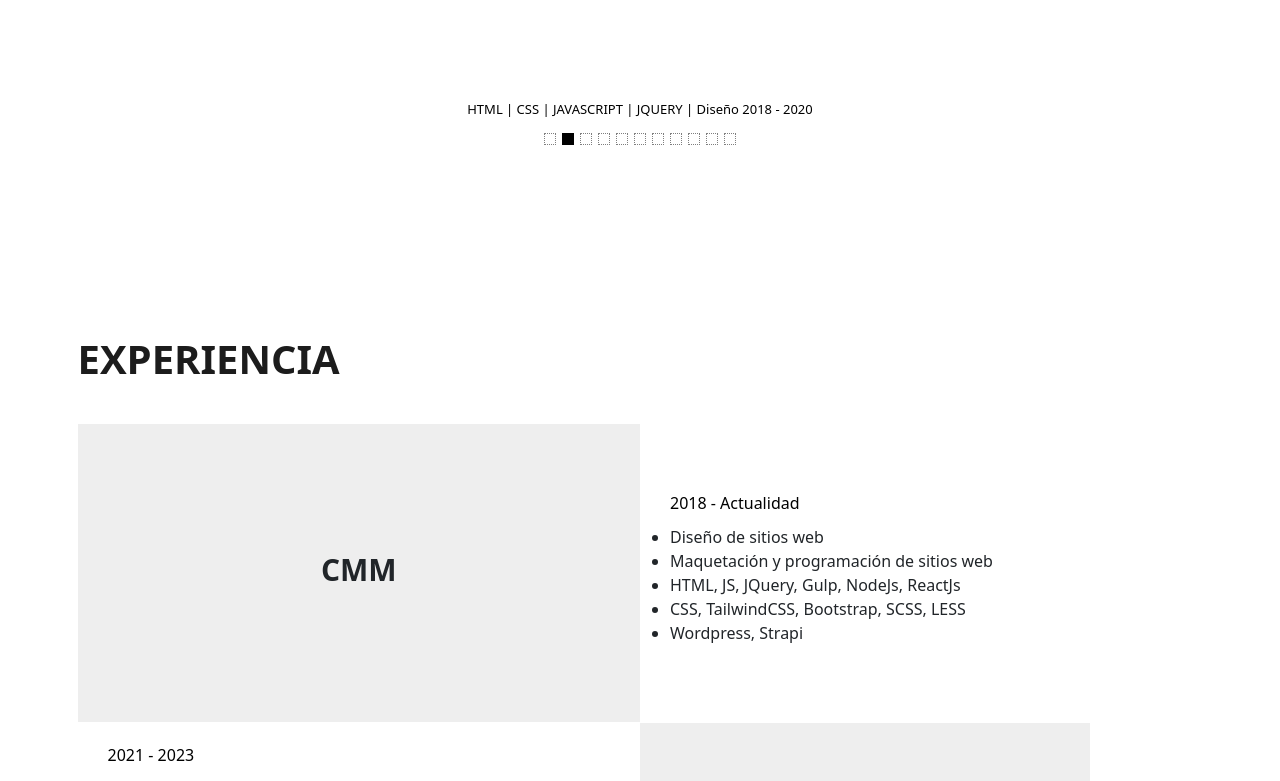
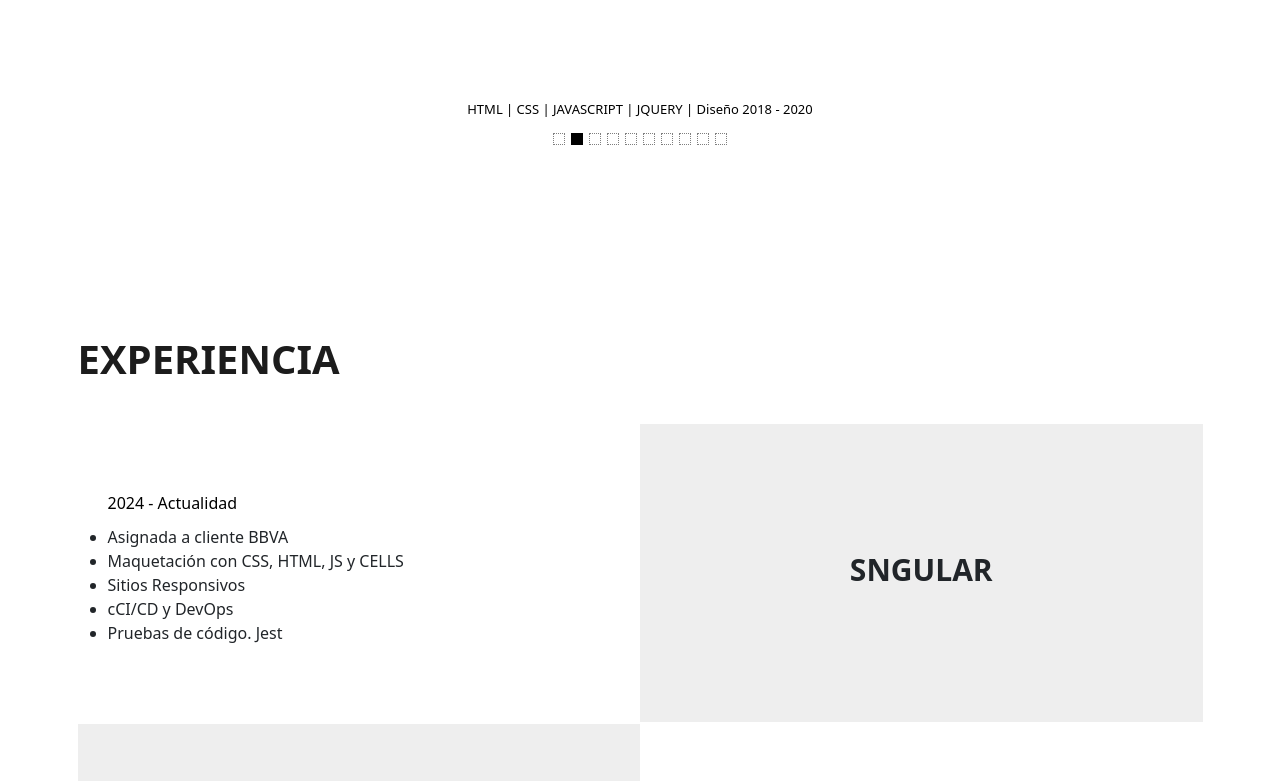
Before and after one commit to RavenAoiffe/AmeyalliYanezPortfolio, a React (Vite) app: page / in a window 1280 px wide. Shown: the part 1700-2481 px from the top of the page. Built offline with nearby package versions, Linux system fonts and the light colour scheme.

Commit message:
Feat: update the portfolio and experience

```diff
--- a/src/components/Experiencia.jsx
+++ b/src/components/Experiencia.jsx
@@ -3,7 +3,23 @@ const Experiencia = () => {
     return (
         <div id="experiencia">
       <h2 className='mt-8 mb-10 font-size-4rem font-900 color-darkgray'>Experiencia</h2>
-
+        <div className="bloque flex experiencia">
+                <div className="imagenCuadro">
+                    <p>2024 - Actualidad</p>
+                    <ul>
+                        <li>Asignada a cliente BBVA</li>
+                        <li>Maquetación con CSS, HTML, JS y CELLS</li>
+                        <li>Sitios Responsivos</li>
+                        <li>cCI/CD y DevOps</li>
+                        <li>Pruebas de código. Jest</li>
+                    </ul>
+                </div>
+                <div className="cuadro-primero cuadro text-center">
+                    <div className="cuadro-flotante">
+                    <h2 className="font-900">SNgular</h2>
+                    </div>
+                </div>
+            </div>
             <div className="bloque flex experiencia">
                 <div className="cuadro-primero cuadro text-center">
                     <div className="cuadro-flotante">
@@ -11,7 +27,7 @@ const Experiencia = () => {
                     </div>
                 </div>
                 <div className="imagenCuadro">
-                    <p>2018 - Actualidad</p>
+                    <p>2018 - 2021</p>
                     <ul>
                         <li>Diseño de sitios web</li>
                         <li>Maquetación y programación de sitios web</li>
--- a/src/components/Swipper.jsx
+++ b/src/components/Swipper.jsx
@@ -33,7 +33,7 @@ const Swipper = () => {
         "link":"https://cmm.cenart.gob.mx/DisenaLab",
         "image":"/img/portafolio/disena1328.png",
         "description":"lorem impusummsds",
-        "tecno":"HTML | SCSS | JAVASCRIPT | GULP"
+        "tecno":"HTML | SASS | JAVASCRIPT | GULP"
       },
       {
         "project":"Centro Multimedia del Centro Nacional de las Artes",
@@ -57,7 +57,7 @@ const Swipper = () => {
         "link":"https://papiam.cenart.gob.mx/",
         "image":"/img/portafolio/papiam.png",
         "description":"lorem impusummsds",
-        "tecno":"HTML | SCSS | JAVASCRIPT | GULP | NodeJs"
+        "tecno":"HTML | SASS | JAVASCRIPT | GULP | NodeJs"
       },
       {
         "project":"Muestra Papiam",
@@ -65,7 +65,7 @@ const Swipper = () => {
         "link":"https://muestrapapiam.cenart.gob.mx/",
         "image":"/img/portafolio/muestra.png",
         "description":"lorem impusummsds",
-        "tecno":"HTML | SCSS | JAVASCRIPT | GULP | NodeJs"
+        "tecno":"HTML | SASS | JAVASCRIPT | GULP | NodeJs"
       },
       {
         "project":"Laboratorio LEIVA",
@@ -73,7 +73,7 @@ const Swipper = () => {
         "link":"https://leiva.cenart.gob.mx/",
         "image":"/img/portafolio/muestra.png",
         "description":"lorem impusummsds",
-        "tecno":"HTML | SCSS | JAVASCRIPT | GULP | NodeJs"
+        "tecno":"HTML | SASS | JAVASCRIPT | GULP | NodeJs"
       },
       {
         "project":"Administrador de Pacientes de Veterinaria",
@@ -84,20 +84,12 @@ const Swipper = () => {
         "tecno":"React JS | TailwindCSS | LocalStorage"
       },
       {
-        "project":"Administrador de clientes",
-        "anios":"2020",
-        "link":"https://comfy-cassata-d55953.netlify.app/",
-        "image":"/img/portafolio/cliente.png",
+        "project":"Ideomatics",
+        "anios":"2024",
+        "link":"https://idiomatics.com/",
+        "image":"/img/portafolio/veterinaria.png",
         "description":"lorem impusummsds",
-        "tecno":"React JS | TailwindCSS | JSON Server | API | React Router DOM"
-      },
-      {
-        "project":"Planificador de gastos",
-        "anios":"2020",
-        "link":"https://aesthetic-bunny-021704.netlify.app/",
-        "image":"/img/portafolio/planificador.png",
-        "description":"lorem impusummsds",
-        "tecno":"React JS  | LocalStorage | State"
+        "tecno":"React JS | SASS | ScrollMagic | GIT "
       }
     ]
   return (
```
